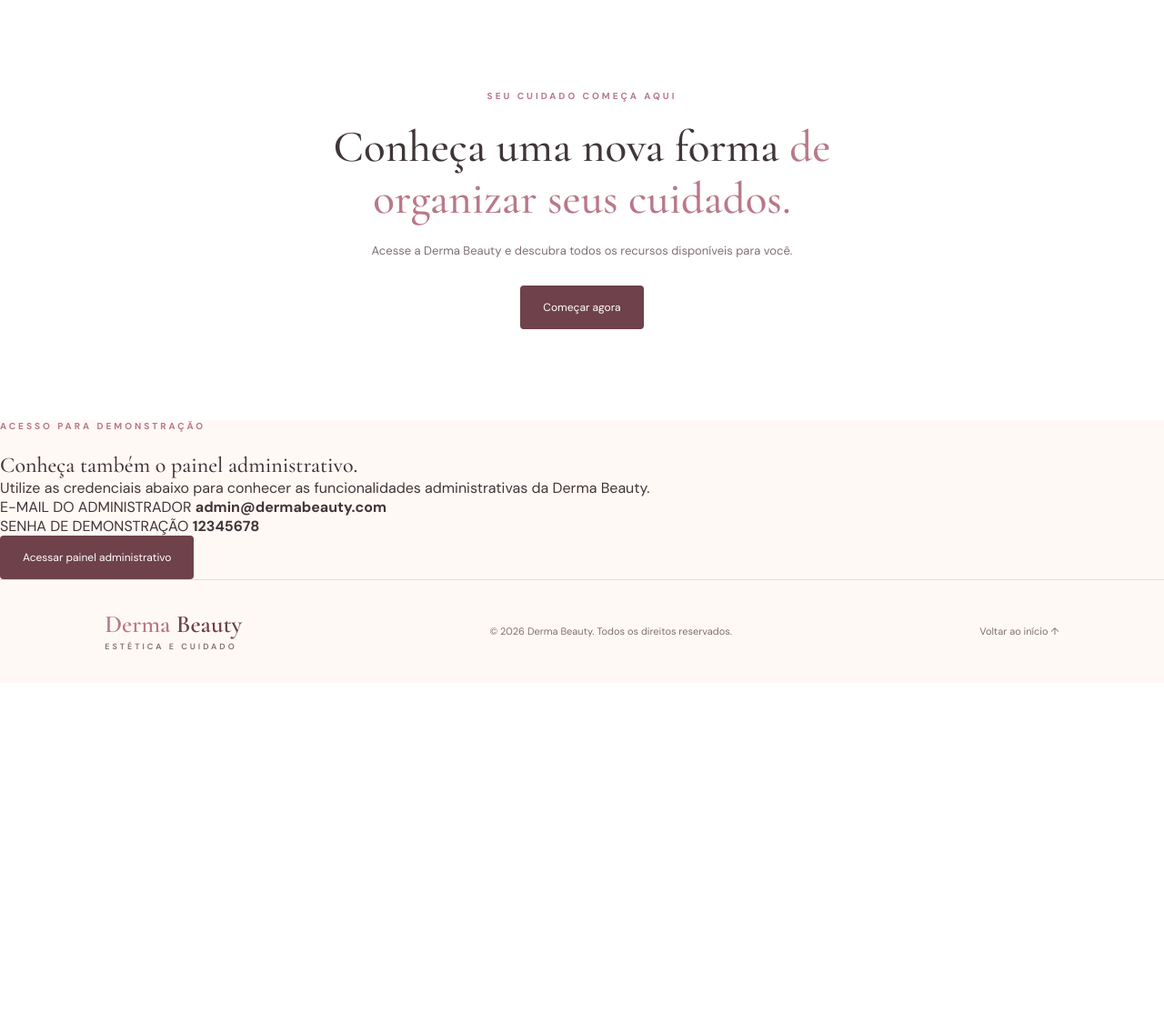
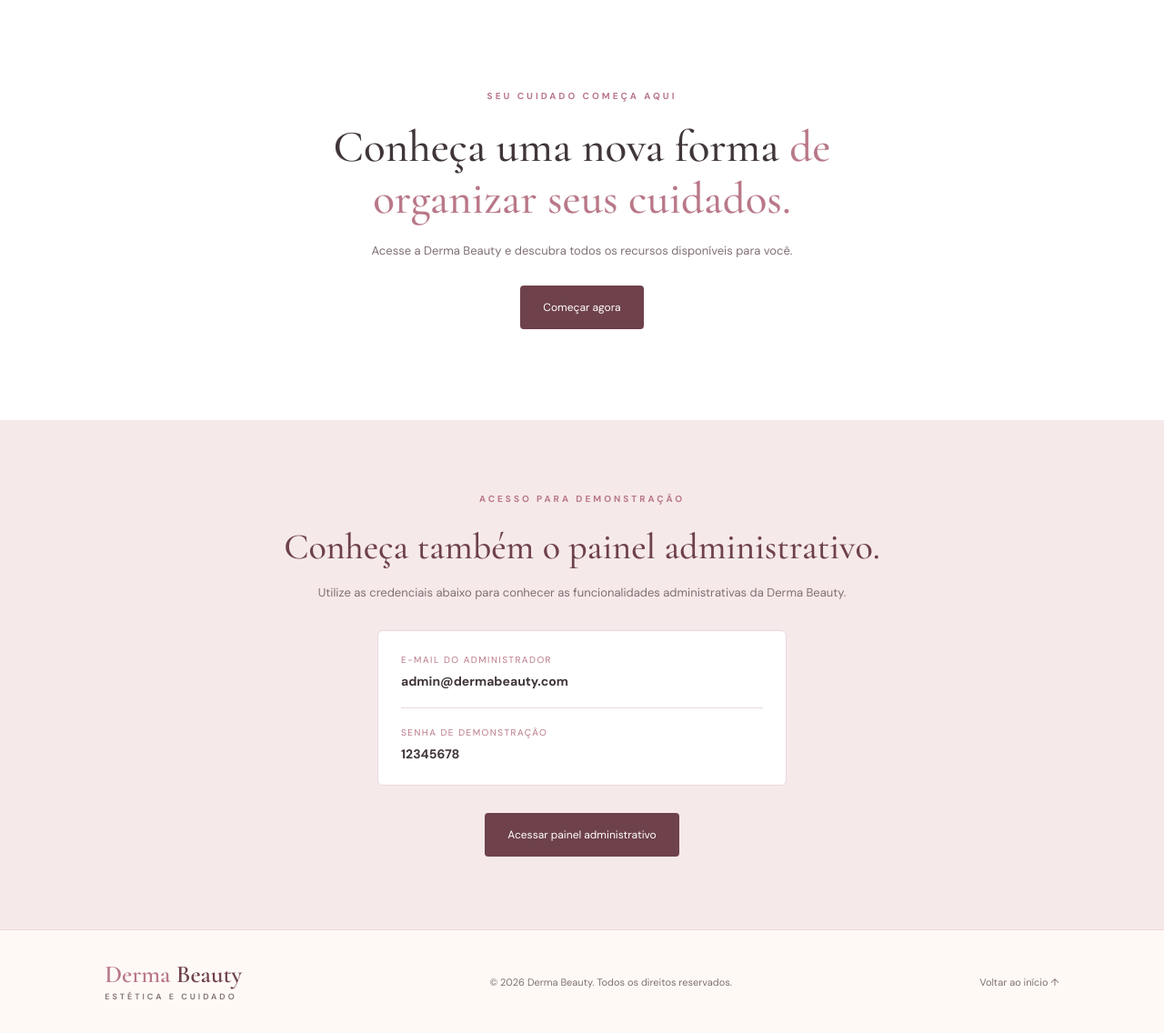
Before and after one commit to sarahduete/DermaBeauty, a PHP site: page / in a window 1280 px wide. Shown: the part 2636-3772 px from the top of the page at 91% size. Before the commit the page ends 3351 px from the top, so only its background shows below. Run offline with PHP 8.4, Linux system fonts and the light colour scheme.

Commit message:
Add styles for acesso-demo and credenciais sections

```diff
--- a/css/landing.css
+++ b/css/landing.css
@@ -468,3 +468,57 @@ h1 span, h2 span {
         text-align: center;
     }
 }
+
+.acesso-demo {
+    padding: 80px 20px;
+    text-align: center;
+    background: #F6E9EA;
+}
+
+.acesso-demo h2 {
+    font-family: 'Cormorant Garamond', serif;
+    font-size: 40px;
+    color: #6E414B;
+    margin-bottom: 15px;
+}
+
+.acesso-demo > p {
+    color: #806F72;
+    font-size: 13px;
+    line-height: 1.8;
+    margin-bottom: 30px;
+}
+
+.credenciais {
+    max-width: 450px;
+    margin: 0 auto 30px;
+    padding: 25px;
+    background: #FFFFFF;
+    border: 1px solid #EAD8DC;
+    border-radius: 6px;
+    text-align: left;
+}
+
+.credenciais div {
+    display: flex;
+    flex-direction: column;
+    gap: 8px;
+}
+
+.credenciais div + div {
+    border-top: 1px solid #EAD8DC;
+    margin-top: 20px;
+    padding-top: 20px;
+}
+
+.credenciais span {
+    font-size: 10px;
+    letter-spacing: 1.5px;
+    color: #B97888;
+}
+
+.credenciais strong {
+    font-size: 14px;
+    color: #403638;
+    overflow-wrap: anywhere;
+}
```
